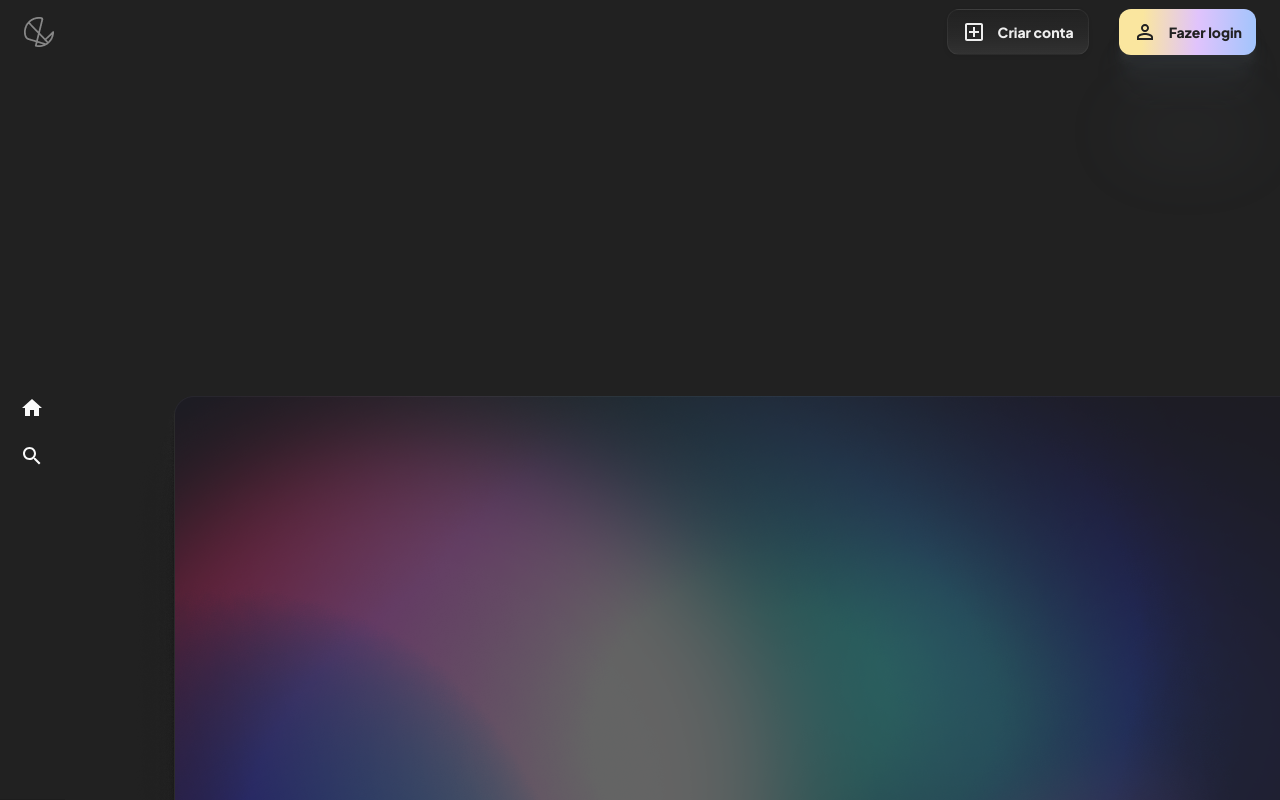
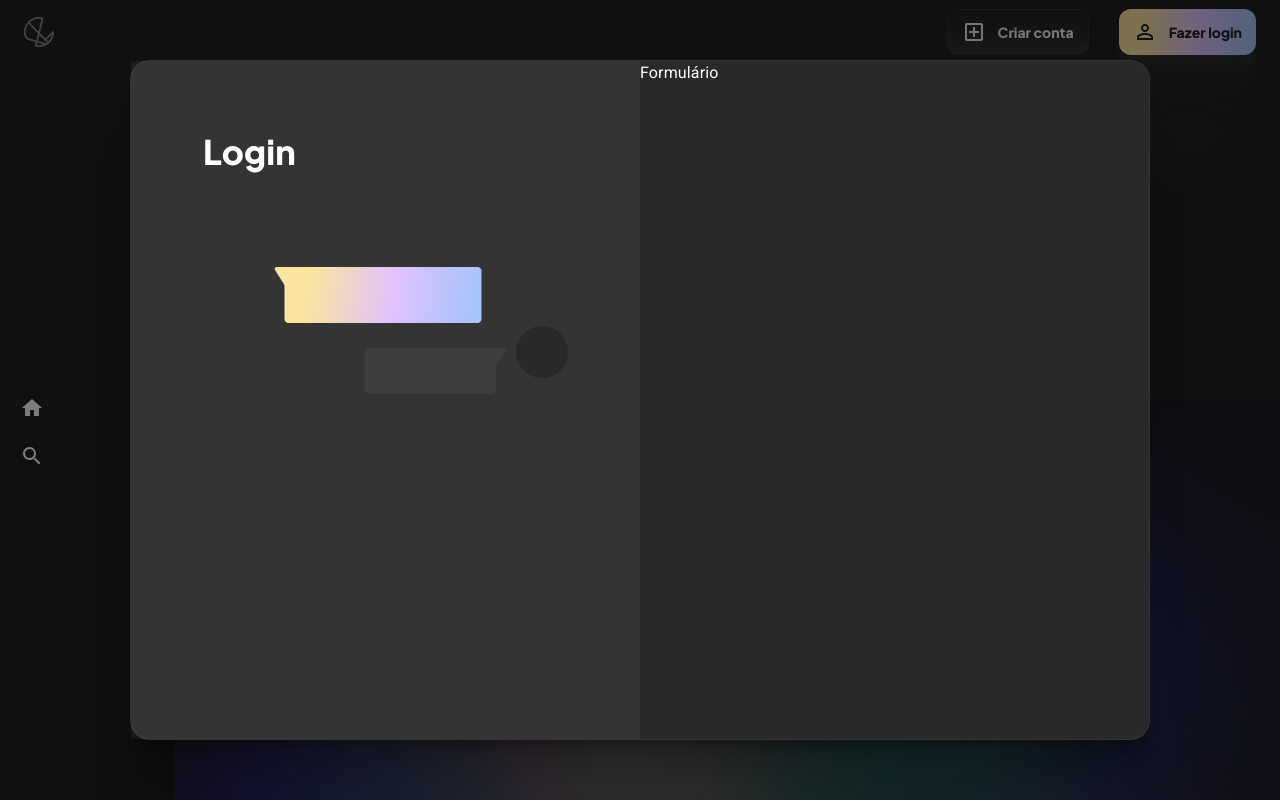
Before and after one commit to Tarsisgabriel/telos-flix, a React (Create React App) app: page / in a window 1280 px wide. Both pictures are taken after a click on the button "Fazer login". Shown: the top 800 px of the page. Built offline with nearby package versions, Linux system fonts and the light colour scheme.

Commit message:
feat(login section): `:white_check_mark:` Created login section

```diff
--- a/src/components/creatAccountButton/index.jsx
+++ b/src/components/creatAccountButton/index.jsx
@@ -2,8 +2,12 @@ import React from "react";
 import SecondaryGradientButton from "../secondaryGradientButton";
 import AddBoxOutlinedIcon from "@mui/icons-material/AddBoxOutlined";
 
-export default function CreatAccountButton() {
+export default function CreatAccountButton({ onClick }) {
   return (
-    <SecondaryGradientButton text="Criar conta" icon={<AddBoxOutlinedIcon />} />
+    <SecondaryGradientButton
+      onClick={onClick}
+      text="Criar conta"
+      icon={<AddBoxOutlinedIcon />}
+    />
   );
 }
--- /dev/null
+++ b/src/components/customModal/index.jsx
@@ -0,0 +1,35 @@
+import * as React from "react";
+import Box from "@mui/material/Box";
+import Modal from "@mui/material/Modal";
+
+const style = {
+  position: "absolute",
+  borderRadius: "20px",
+  width: "1020px",
+  height: "680px",
+  top: "50%",
+  left: "50%",
+  transform: "translate(-50%, -50%)",
+  border: "1px solid rgba(238, 238, 238, 0.05)",
+  bgcolor: "#292929",
+  boxShadow:
+    "0px 85px 39px rgba(0, 0, 0, 0.14), 0px 39.2981px 18.0309px rgba(0, 0, 0, 0.0941901), 0px 22.4855px 10.3169px rgba(0, 0, 0, 0.0841375), 0px 13.6485px 6.26226px rgba(0, 0, 0, 0.081129), 0px 8.22383px 3.77329px rgba(0, 0, 0, 0.0792782), 0px 4.57956px 2.10121px rgba(0, 0, 0, 0.0744361), 0px 1.96964px 0.903716px rgba(0, 0, 0, 0.0599302)",
+  p: 0,
+};
+
+export default function CustomModal({ open, setOpen, content }) {
+  const handleClose = () => setOpen(false);
+
+  return (
+    <div>
+      <Modal
+        open={open}
+        onClose={handleClose}
+        aria-labelledby="modal-modal-title"
+        aria-describedby="modal-modal-description"
+      >
+        <Box sx={style}>{content}</Box>
+      </Modal>
+    </div>
+  );
+}
--- a/src/components/header/index.jsx
+++ b/src/components/header/index.jsx
@@ -1,4 +1,4 @@
-import * as React from "react";
+import { useState } from "react";
 import { styled, useTheme } from "@mui/material/styles";
 import Box from "@mui/material/Box";
 import MuiDrawer from "@mui/material/Drawer";
@@ -20,6 +20,8 @@ import logo from "./Brand.png";
 import LoginButton from "../loginButton";
 import CreatAccountButton from "../creatAccountButton";
 import AppBarActions from "../appBarActions";
+import CustomModal from "../customModal";
+import LoginModalContent from "../loginModalContent";
 
 const drawerWidth = 240;
 
@@ -95,6 +97,7 @@ const Drawer = styled(MuiDrawer, {
 
 export default function MiniDrawer() {
   const theme = useTheme();
+  const [open, setOpen] = useState(false);
 
   return (
     <Box sx={{ display: "flex" }}>
@@ -107,7 +110,12 @@ export default function MiniDrawer() {
           }}
         >
           <img src={logo} alt="logo" />
-          <AppBarActions actions={[<CreatAccountButton />, <LoginButton />]} />
+          <AppBarActions
+            actions={[
+              <CreatAccountButton />,
+              <LoginButton onClick={() => setOpen(true)} />,
+            ]}
+          />
         </Toolbar>
       </AppBar>
       <Drawer variant="permanent">
@@ -158,6 +166,11 @@ export default function MiniDrawer() {
       <Box component="main" sx={{ flexGrow: 1, p: 3 }}>
         <DrawerHeader />
       </Box>
+      <CustomModal
+        open={open}
+        setOpen={setOpen}
+        content={<LoginModalContent />}
+      />
     </Box>
   );
 }
--- a/src/components/loginButton/index.jsx
+++ b/src/components/loginButton/index.jsx
@@ -2,6 +2,12 @@ import React from "react";
 import PrimaryGradientButton from "../primaryGradientButton";
 import { PersonOutline } from "@mui/icons-material";
 
-export default function LoginButton() {
-  return <PrimaryGradientButton text="Fazer login" icon={<PersonOutline />} />;
+export default function LoginButton({ onClick }) {
+  return (
+    <PrimaryGradientButton
+      onClick={onClick}
+      text="Fazer login"
+      icon={<PersonOutline />}
+    />
+  );
 }
--- /dev/null
+++ b/src/components/loginModalContent/index.css
@@ -0,0 +1,27 @@
+.loginModalContent {
+  display: grid;
+  grid-template-columns: 1fr 1fr;
+  width: 100%;
+  height: 100%;
+  padding: 0 !important;
+}
+
+.firstSection {
+  background: rgba(238, 238, 238, 0.05);
+  height: 100%;
+  padding: 72px;
+  font-family: "Plus Jakarta Sans";
+  font-style: normal;
+  font-weight: 800;
+  font-size: 34px;
+  line-height: 38px;
+  display: flex;
+  flex-direction: column;
+}
+
+.firstSection .imageContainer {
+  margin-top: 96px;
+  width: 100%;
+  display: flex;
+  justify-content: flex-end;
+}
--- /dev/null
+++ b/src/components/loginModalContent/index.jsx
@@ -0,0 +1,19 @@
+import React from "react";
+import "./index.css";
+import image from "./image.png";
+
+function LoginModalContent() {
+  return (
+    <div className="loginModalContent">
+      <div className="firstSection">
+        Login
+        <div className="imageContainer">
+          <img width="295px" height="127px " src={image}></img>
+        </div>
+      </div>
+      <div>Formulário</div>
+    </div>
+  );
+}
+
+export default LoginModalContent;
--- a/src/components/primaryGradientButton/index.jsx
+++ b/src/components/primaryGradientButton/index.jsx
@@ -1,9 +1,9 @@
 import React from "react";
 import "./index.css";
 
-function PrimaryGradientButton({ text, icon }) {
+function PrimaryGradientButton({ icon, text, onClick }) {
   return (
-    <button className="primaryGradientButton">
+    <button onClick={onClick} className="primaryGradientButton">
       {icon}
       {text}
     </button>
--- a/src/components/secondaryGradientButton/index.jsx
+++ b/src/components/secondaryGradientButton/index.jsx
@@ -1,9 +1,9 @@
 import React from "react";
 import "./index.css";
 
-function SecondaryGradientButton({ icon, text }) {
+function SecondaryGradientButton({ icon, text, onClick }) {
   return (
-    <button className="secondaryGradientButton">
+    <button onClick={onClick} className="secondaryGradientButton">
       {icon}
       {text}
     </button>
```
Also changed, not shown: src/components/loginModalContent/image.png (added).
